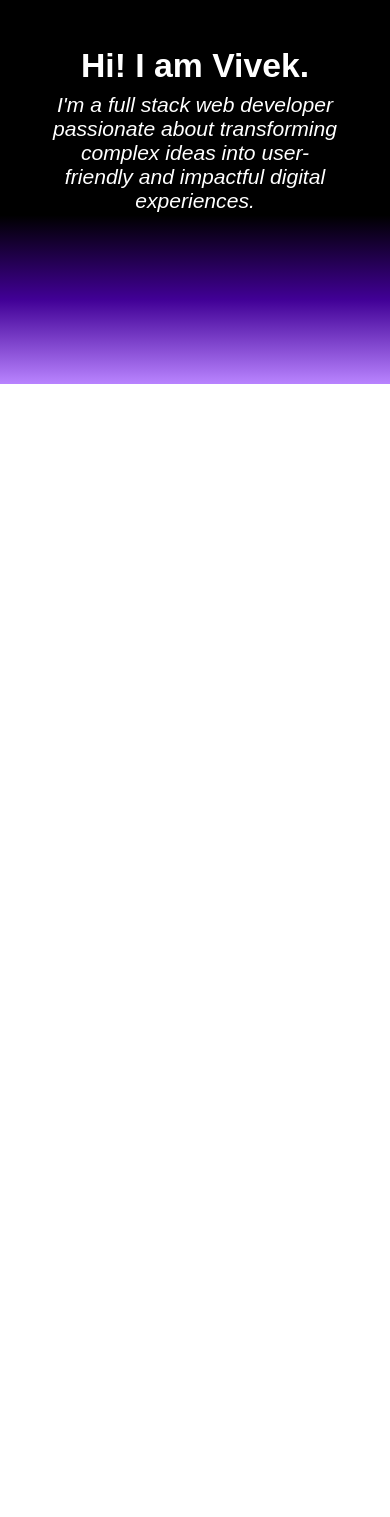
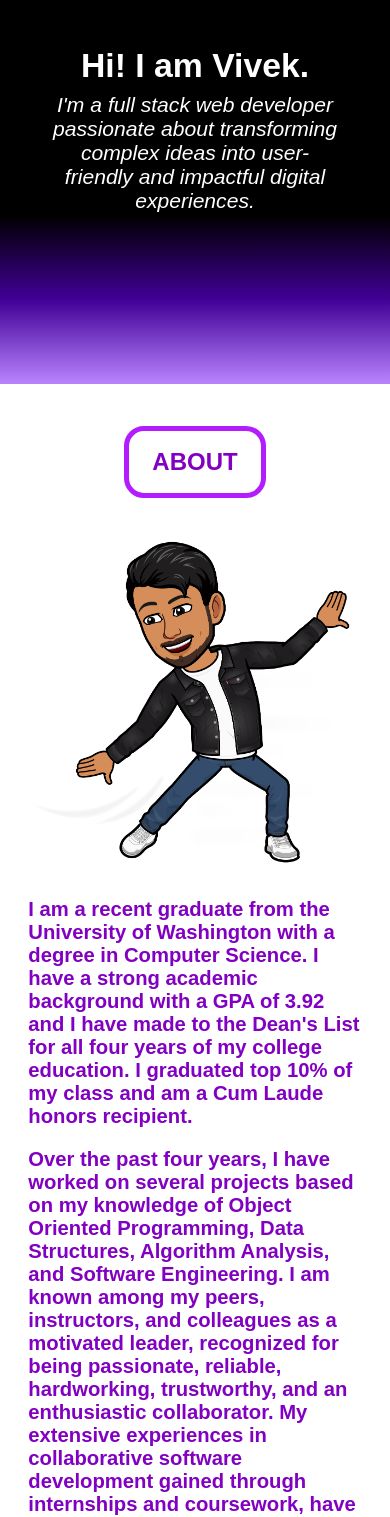
Before and after one commit to Viv-Hegde/portfolio, a React (Create React App) app: page / in a window 390 px wide. Shown: the part 460-1977 px from the top of the page. Before the commit the page ends 844 px from the top, so only its background shows below. Built offline with nearby package versions, Linux system fonts and the light colour scheme.

Commit message:
completed about section and made it responsive

```diff
--- /dev/null
+++ b/src/components/About/About.css
@@ -0,0 +1,79 @@
+.title {
+    font-size: 300%;
+    font-weight: 700;
+    width: 15%;
+    margin-left: auto;
+    margin-right: auto;
+    margin-top: 5vh;
+    border-radius: 20px;
+    border: 6px solid #b31cff;
+    color: #8100c1;
+    text-align: center;
+    padding: 2vh;
+}
+
+.wrapper img {
+    height: 62vh;
+    width: auto;
+}
+
+.wrapper {
+    display: flex;
+    justify-content: space-around;
+    align-items: center;
+    margin-top: 5vh;
+    width: 90%;
+    margin-left: auto;
+    margin-right: auto;
+}
+
+.about-text {
+    align-self: flex-start;
+    font-size: 3vh;
+    color: #8100c1;
+    font-weight: 600;
+    width: 50%;
+}
+
+@media (max-width: 1200px) {
+    .title {
+        font-size: 200%;
+        border-width: 5px;
+    }
+
+    .about-text {
+        font-size: 2.5vh;
+        width: 50%;
+    }
+
+    .wrapper img {
+        height: 50vh;
+        width: auto;
+    }
+}
+
+@media (max-width: 1024px) {
+    .wrapper {
+        flex-direction: column-reverse;
+        justify-content: center;
+        align-items: center;
+    }
+
+    .title {
+        font-size: 150%;
+        width: 25%;
+        border-width: 5px;
+    }
+
+    .about-text {
+        font-size: 2.4vh;
+        width: 95%;
+        margin-left: auto;
+        margin-right: auto;
+    }
+
+    .wrapper img {
+        height: 40vh;
+        width: auto;
+    }
+}
--- /dev/null
+++ b/src/components/About/About.js
@@ -0,0 +1,34 @@
+import './About.css';
+import about from '../../imgs/about.png';
+
+function About() {
+    return (
+        <div className='about-container'>
+            <div className='title'>ABOUT</div>
+            <div className = 'wrapper'>
+                <div className='about-text'>
+                    <p>
+                        I am a recent graduate from the University of Washington with a degree in
+                        Computer Science. I have a strong academic background with a GPA of 3.92
+                        and I have made to the Dean's List for all four years of my college
+                        education. I graduated top 10% of my class and am a Cum Laude honors
+                        recipient.
+                    </p>
+                    <p>
+                        Over the past four years, I have worked on several projects based on my
+                        knowledge of Object Oriented Programming, Data Structures, Algorithm Analysis,
+                        and Software Engineering. I am known among my peers, instructors, and colleagues
+                        as a motivated leader, recognized for being passionate, reliable, hardworking,
+                        trustworthy, and an enthusiastic collaborator. My extensive experiences in
+                        collaborative software development gained through internships and coursework,
+                        have allowed me to cultivate leadership skills.
+                    </p>
+                </div>
+                <img src={about} alt='about bitmoji'/>
+            </div>
+
+        </div>
+    )
+}
+
+export default About;
--- a/src/components/Navbar/Navbar.css
+++ b/src/components/Navbar/Navbar.css
@@ -9,10 +9,10 @@
     z-index: 1000;
     display: flex;
     justify-content: space-between;
-    padding-top: 5vh;
+    padding-top: 3vh;
     padding-left: 8vh;
     padding-right: 8vh;
-    padding-bottom: 5vh;
+    padding-bottom: 3vh;
     font-size: 3vh;
 }
 
--- a/src/index.css
+++ b/src/index.css
@@ -2,3 +2,7 @@ body {
   margin: 0;
   font-family: "Helvetica Neue", Arial, sans-serif;
 }
+
+::-webkit-scrollbar {
+  width: 0px; /* Width of the scrollbar */
+}
--- a/src/index.js
+++ b/src/index.js
@@ -1,13 +1,15 @@
 import React from 'react';
 import ReactDOM from 'react-dom/client';
 import './index.css';
-import Navbar from './components/Navbar/Navbar'
+import Navbar from './components/Navbar/Navbar';
 import Splashscreen from './components/Splashscreen/Splashscreen';
+import About from './components/About/About';
 
 const root = ReactDOM.createRoot(document.getElementById('root'));
 root.render(
   <React.StrictMode>
     <Navbar />
     <Splashscreen />
+    <About/>
   </React.StrictMode>
 );
```
Also changed, not shown: src/imgs/about.png.
